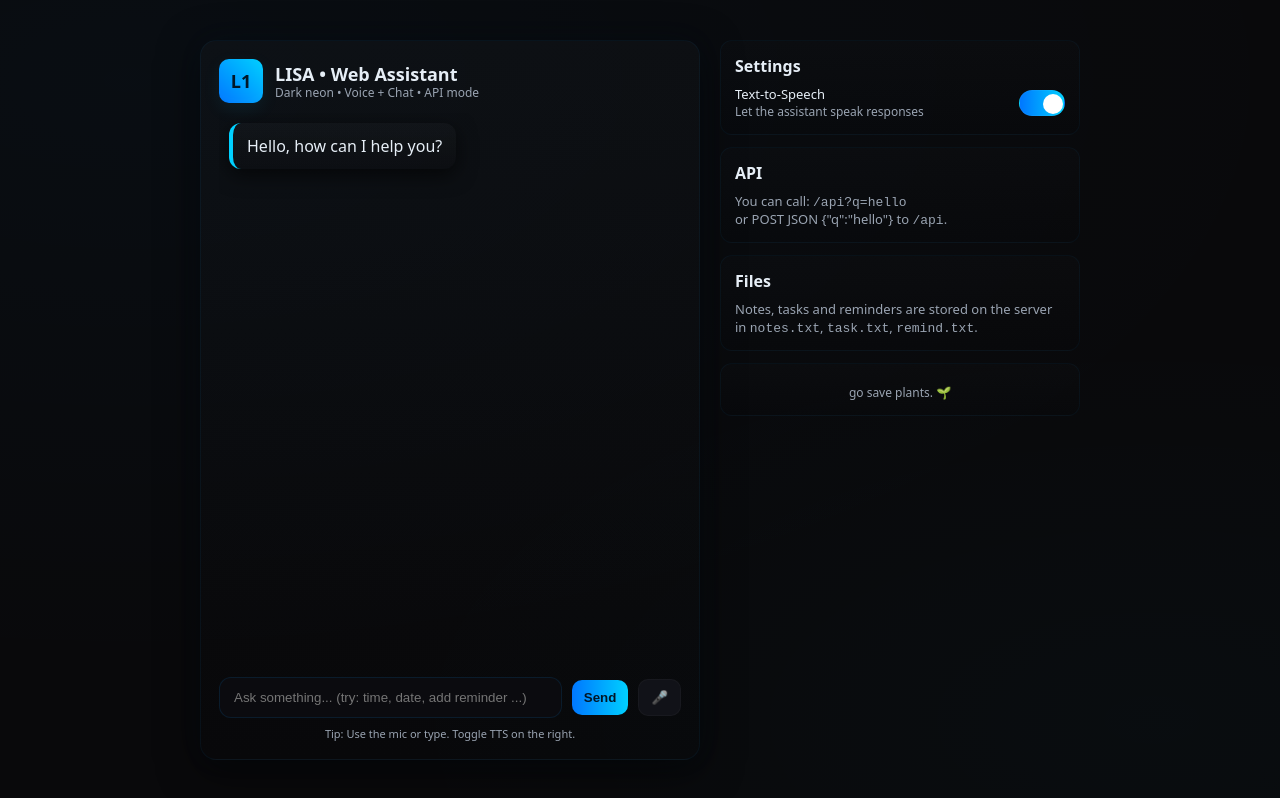
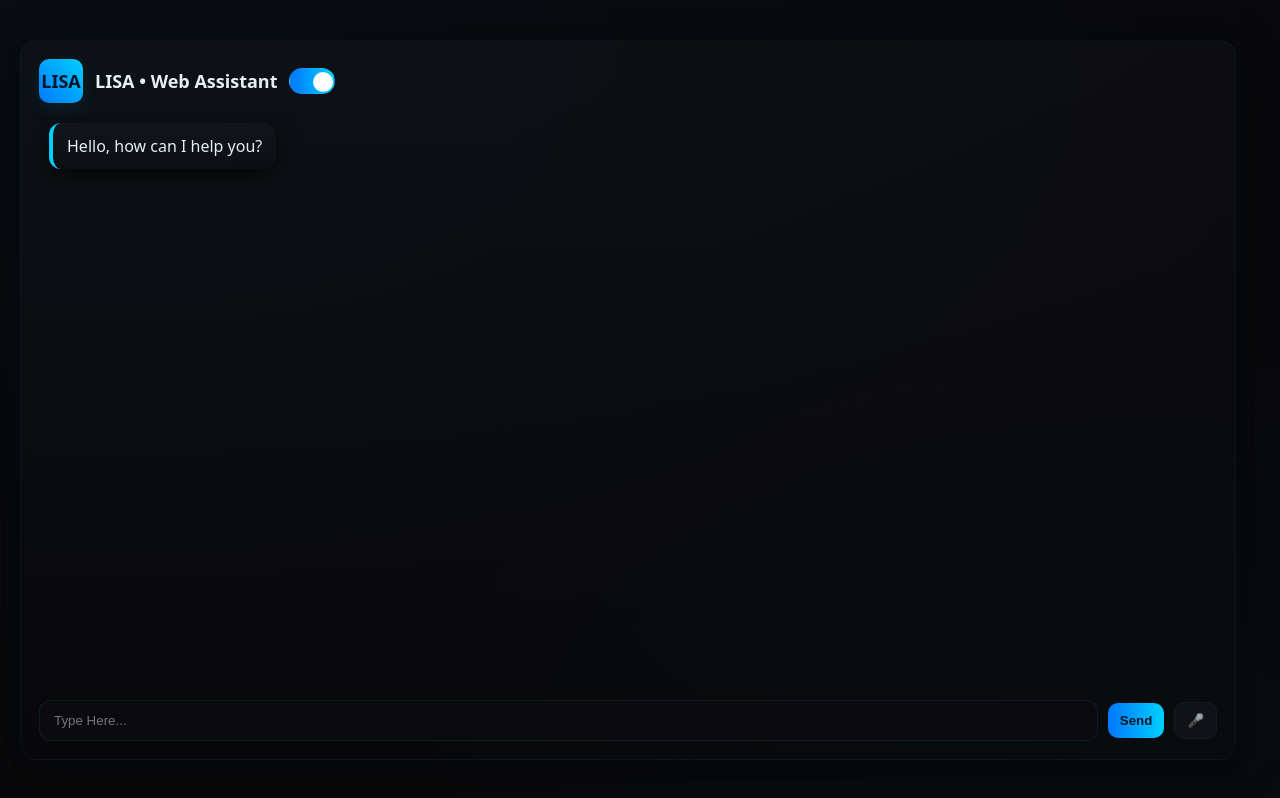
Before and after one commit to Abhay-9007/LISA, a plain HTML site: page App_Code/templates/index.html in a window 1280 px wide. Drawn offline with Linux system fonts and the light colour scheme.

Commit message:
Modify layout and logo in index.html
Updated layout and design elements in index.html.

```diff
--- a/App_Code/templates/index.html
+++ b/App_Code/templates/index.html
@@ -5,6 +5,7 @@
 # Thing I do for LOVE...
 
 -->
+
 <!DOCTYPE html>
 <html lang="en">
 <head>
@@ -40,14 +41,13 @@
 
     .app {
         width:100%;
-        max-width:880px;
+        max-width:1380px;
         height:90vh;
         display:grid;
-        grid-template-columns: 1fr 360px;
+        grid-template-columns: 95vw 360px;
         gap:20px;
     }
 
-    /* left - chat area */
     .panel {
         background:linear-gradient(180deg, rgba(255,255,255,0.02), rgba(0,0,0,0.02));
         border-radius:16px;
@@ -145,7 +145,7 @@
     }
     .toggle {display:flex;gap:8px;align-items:center;justify-content:space-between}
     label.switch {position:relative; display:inline-block; width:46px; height:26px}
-    label.switch input{display:none}
+    label.switch input{display:none;}
     label.switch .slider{position:absolute;cursor:pointer;top:0;left:0;right:0;bottom:0;background:#111;border-radius:26px;transition:.2s;border:1px solid rgba(255,255,255,0.04)}
     label.switch .slider:before{position:absolute;content:"";height:20px;width:20px;left:3px;top:3px;background:white;border-radius:50%;transition:.2s}
     label.switch input:checked + .slider{background:linear-gradient(90deg,var(--accent-2),var(--accent))}
@@ -162,59 +162,26 @@
     <div class="app">
         <section class="panel">
             <header class="app-header">
-                <div class="logo">L1</div>
+                <div class="logo">LISA</div>
                 <div>
                     <div class="title">LISA • Web Assistant</div>
-                    <div class="subtitle">Dark neon • Voice + Chat • API mode</div>
                 </div>
+                <label class="switch">
+                    <input id="ttsToggle" type="checkbox" checked>
+                    <span class="slider"></span>
+                </label>
             </header>
 
             <div id="chat" class="chat" aria-live="polite"></div>
 
             <div class="compose">
                 <div class="input">
-                    <input id="msg" type="text" placeholder="Ask something... (try: time, date, add reminder ...)" autocomplete="off" />
+                    <input id="msg" type="text" placeholder="Type Here..." autocomplete="off" />
                 </div>
                 <button id="send" class="btn">Send</button>
                 <button id="mic" class="btn mic">🎤</button>
             </div>
-            <div class="meta" style="text-align:center;margin-top:8px;color:var(--muted)">Tip: Use the mic or type. Toggle TTS on the right.</div>
         </section>
-
-        <aside class="side">
-            <div class="card">
-                <strong>Settings</strong>
-                <div style="height:8px"></div>
-                <div class="toggle">
-                    <div>
-                        <div style="font-size:13px">Text-to-Speech</div>
-                        <div style="font-size:12px;color:var(--muted)">Let the assistant speak responses</div>
-                    </div>
-                    <label class="switch">
-                        <input id="ttsToggle" type="checkbox" checked>
-                        <span class="slider"></span>
-                    </label>
-                </div>
-            </div>
-
-            <div class="card">
-                <strong>API</strong>
-                <div style="margin-top:8px;font-size:13px;color:var(--muted)">
-                    You can call: <code>/api?q=hello</code><br/>or POST JSON {"q":"hello"} to <code>/api</code>.
-                </div>
-            </div>
-
-            <div class="card">
-                <strong>Files</strong>
-                <div style="margin-top:8px;font-size:13px;color:var(--muted)">
-                    Notes, tasks and reminders are stored on the server in <code>notes.txt</code>, <code>task.txt</code>, <code>remind.txt</code>.
-                </div>
-            </div>
-
-            <div class="card">
-                <footer class="note">go save plants. 🌱</footer>
-            </div>
-        </aside>
     </div>
 
     <script src="/static/script.js"></script>
```
